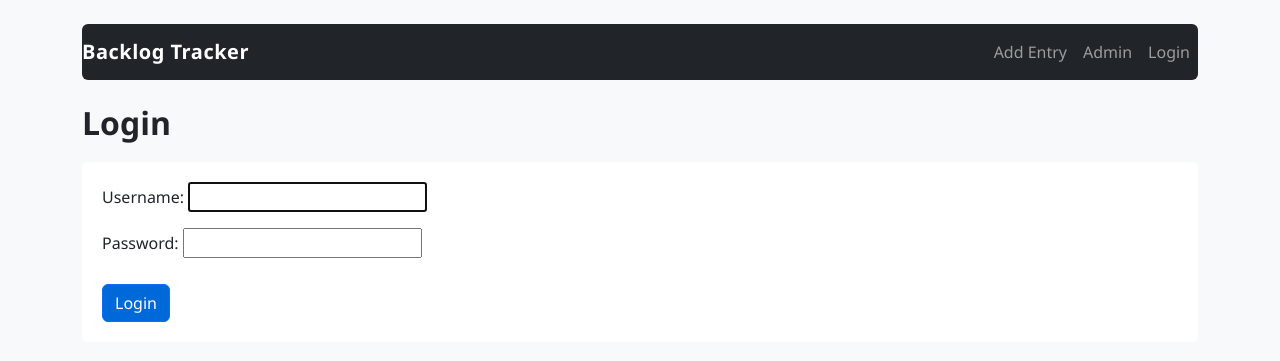
After one commit to Meta1ingus/backlog_tracker, a Django app: page /accounts/login/ in a window 1280 px wide. The commit adds this page. Shown: the top 361 px of the page. Run offline with Django 5.2, Linux system fonts and the light colour scheme.

Commit message:
Add authentication views and templates; enhance library list display
- Implemented login, logout, and registration views using Django's auth system.
- Updated library list template to display status with badges.
- Added user authentication checks in views and templates.
- Enhanced navigation bar to show login/logout options based on user authentication.

```diff
--- a/backlog_tracker/settings.py
+++ b/backlog_tracker/settings.py
@@ -116,3 +116,7 @@ USE_TZ = True
 # https://docs.djangoproject.com/en/6.0/howto/static-files/
 
 STATIC_URL = 'static/'
+
+LOGIN_URL = "login"
+LOGIN_REDIRECT_URL = "library_list"
+LOGOUT_REDIRECT_URL = "login"
--- a/backlog_tracker/urls.py
+++ b/backlog_tracker/urls.py
@@ -17,8 +17,11 @@ Including another URLconf
 # backlog_tracker/urls.py
 from django.contrib import admin
 from django.urls import path, include
+from django.contrib.auth import views as auth_views
 
 urlpatterns = [
-    path('admin/', admin.site.urls),
-    path('', include('tracker.urls')),
+    path("admin/", admin.site.urls),
+    path("accounts/login/", auth_views.LoginView.as_view(), name="login"),
+    path("accounts/logout/", auth_views.LogoutView.as_view(), name="logout"),
+    path("", include("tracker.urls")),
 ]
--- a/tracker/templates/base.html
+++ b/tracker/templates/base.html
@@ -9,12 +9,39 @@
   <link rel="stylesheet" href="{% static 'css/style.css' %}">
 </head>
 <body class="container py-4">
+
   <!-- Navbar -->
 <nav class="navbar navbar-expand-lg navbar-dark bg-dark mb-4">
   <a class="navbar-brand" href="{% url 'library_list' %}">Backlog Tracker</a>
-    <div class="navbar-nav">
+  <div class="collapse navbar-collapse">
+    <ul class="navbar-nav ms-auto">
+      <li class="nav-item">
         <a class="nav-link" href="{% url 'library_add' %}">Add Entry</a>
+      </li>
+      <li class="nav-item">
         <a class="nav-link" href="/admin/">Admin</a>
+      </li>
+
+      {% if user.is_authenticated %}
+        <li class="nav-item">
+          <span class="navbar-text me-3">Welcome, {{ user.username }}</span>
+        </li>
+        <li class="nav-item">
+  <form method="post" action="{% url 'logout' %}" style="display:inline; margin:0; padding:0;">
+    {% csrf_token %}
+    <button type="submit"
+            class="nav-link"
+            style="all: unset; display: inline; background-color: #212529; color: #FFFFFF80; cursor: pointer;">
+      Logout
+    </button>
+  </form>
+</li>
+      {% else %}
+        <li class="nav-item">
+          <a class="nav-link" href="{% url 'login' %}">Login</a>
+        </li>
+      {% endif %}
+    </ul>
   </div>
 </nav>
 
--- /dev/null
+++ b/tracker/templates/registration/login.html
@@ -0,0 +1,9 @@
+{% extends "base.html" %}
+{% block content %}
+  <h2>Login</h2>
+  <form method="post">
+    {% csrf_token %}
+    {{ form.as_p }}
+    <button type="submit" class="btn btn-primary">Login</button>
+  </form>
+{% endblock %}
```
Also changed, not shown: tracker/models.py (+12 -0 lines), tracker/templates/library_list.html (+6 -4 lines), tracker/views.py (+24 -4 lines), db.sqlite3. Lines whose indentation alone changed are shown as unchanged.
